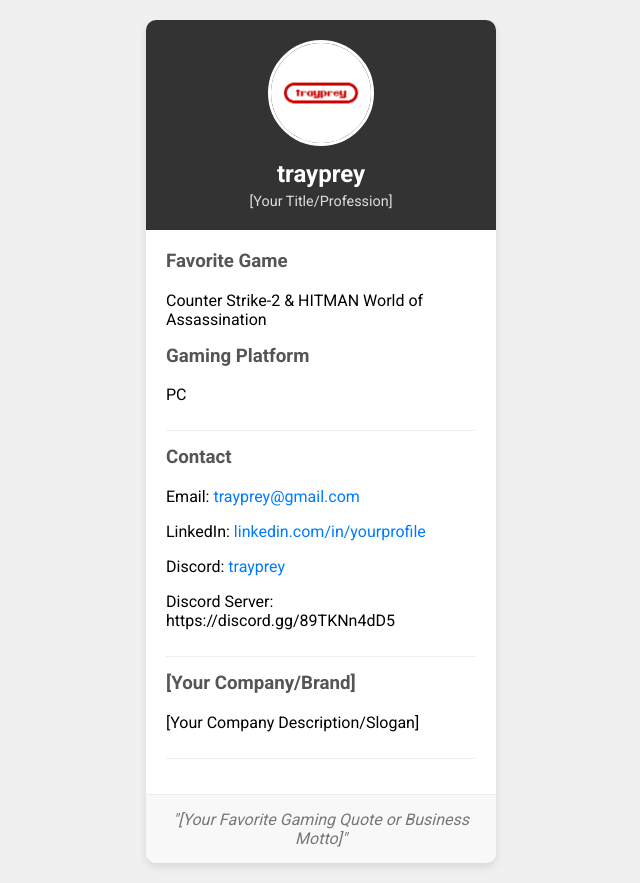
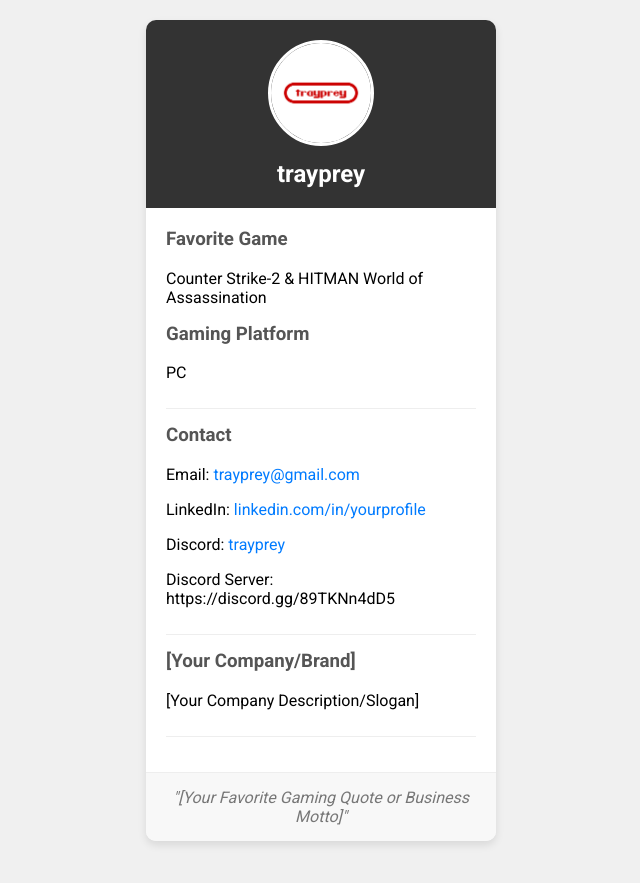
Before and after one commit to trayprey/trayprey.github.io, a plain HTML site: page index.html in a window 1280 px wide. Shown: the whole page, without its empty margins (319-959 px from the left). After the commit the page ends 861 px from the top, so only its background shows below. Drawn offline with Linux system fonts and the light colour scheme.

Commit message:
removed "Title/Profession"

```diff
--- a/index.html
+++ b/index.html
@@ -15,7 +15,6 @@
         <div class="card-header">
             <img src="trayprey_logo.png" alt="Avatar" class="avatar">
             <h2 class="name">trayprey</h2>
-            <p class="title">[Your Title/Profession]</p>
         </div>
         <div class="card-content">
             <div class="game-info">
```
